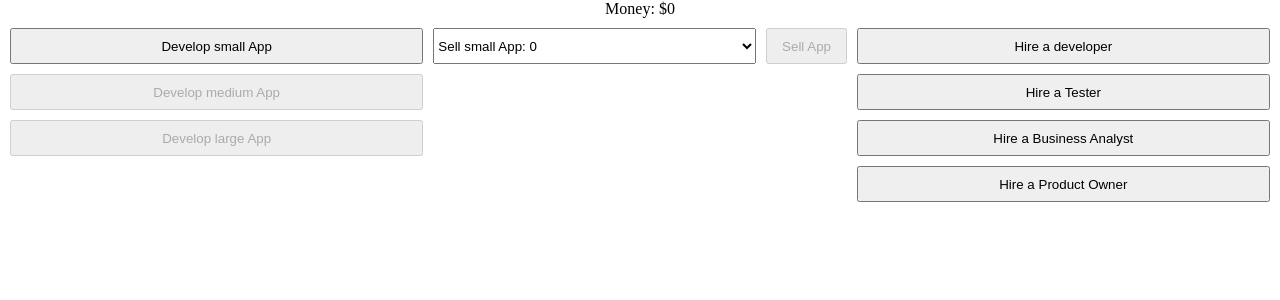
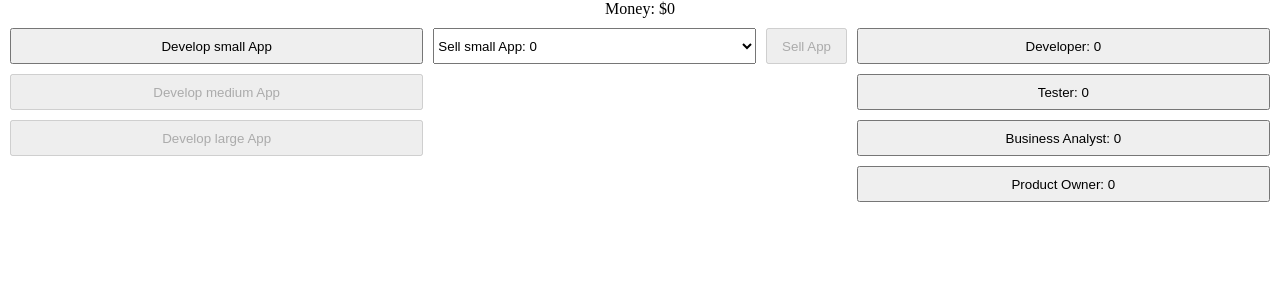
Before and after one commit to ingenmaffen/dev-clicker, a React (Create React App) app: page / in a window 1280 px wide. Shown: the top 300 px of the page. Built offline with nearby package versions, Linux system fonts and the light colour scheme.

Commit message:
Add functionality to buy resources

```diff
--- a/src/Common/DevelopableAppProperties.js
+++ b/src/Common/DevelopableAppProperties.js
@@ -1,20 +1,17 @@
 export const developableAppProperties = [
     {
-        text: "Develop a small app",
         type: "small",
         time: 60,
         valueMultiplier: 1,
         requiredDevelopers: 0
     },
     {
-        text: "Develop medium app",
         type: "medium",
         time: 150,
         valueMultiplier: 2.5,
         requiredDevelopers: 3
     },
     {
-        text: "Develop large app",
         type: "large",
         time: 300,
         valueMultiplier: 10,
--- a/src/Common/HirePersonButton.jsx
+++ b/src/Common/HirePersonButton.jsx
@@ -1,5 +1,5 @@
 import './HirePersonButton.css';
 
-export const HirePersonButton = ({text}) => (
-    <button className="hire-person-button">{text}</button>
+export const HirePersonButton = ({displayText, numberOfResources, onClick}) => (
+    <button onClick={onClick} className="hire-person-button">{displayText}: {numberOfResources}</button>
 );
--- /dev/null
+++ b/src/Common/HumanResourceProperties.js
@@ -0,0 +1,18 @@
+export const humanResourceProperties = [
+    {
+        type: "developer",
+        displayText: "Developer"
+    },
+    {
+        type: "tester",
+        displayText: "Tester"
+    },
+    {
+        type: "businessAnalyst",
+        displayText: "Business Analyst"
+    },
+    {
+        type: "productOwner",
+        displayText: "Product Owner"
+    }
+];
--- a/src/Layout/ResourcePanel.jsx
+++ b/src/Layout/ResourcePanel.jsx
@@ -1,24 +1,26 @@
 import './ResourcePanel.css';
+import { humanResourceProperties } from "../Common/HumanResourceProperties";
 import { HirePersonButton } from "../Common/HirePersonButton";
 
-const humanResources = [
-    {
-        text: "Hire a developer"
-    },
-    {
-        text: "Hire a Tester"
-    },
-    {
-        text: "Hire a Business Analyst"
-    },
-    {
-        text: "Hire a Product Owner"
+
+export const ResourcePanel = ({humanResourceState, setHumanResourceState}) => {
+    const buyHumanResource = (type) => {
+        const updatedResourceState = {
+            ...humanResourceState,
+            [type]: humanResourceState[type] + 1
+        };
+        setHumanResourceState(updatedResourceState);
     }
-];
 
-
-export const ResourcePanel = () => (
-    <div className="human-resources-panel">
-        {humanResources.map(person => <HirePersonButton key={person.text} {...person} />)}
-    </div>
-);
+    return (
+        <div className="human-resources-panel">
+            {humanResourceProperties.map(person =>
+                <HirePersonButton
+                    onClick={() => buyHumanResource(person.type)}
+                    key={person.type}
+                    numberOfResources={humanResourceState[person.type]}
+                    {...person} />
+            )}
+        </div>
+    );
+};
```
